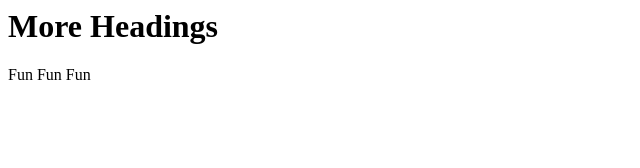
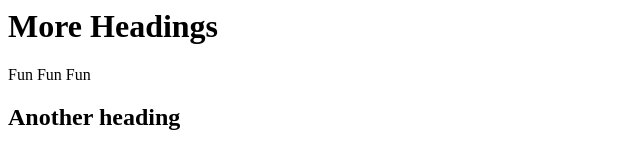
Before and after one commit to AlexciaRose/demo-repo2, a plain HTML site: page index.html in a window 1280 px wide. Shown: the whole page, without its empty margins (0-640 px from the left). Drawn offline with Linux system fonts and the light colour scheme.

Commit message:
Updated both

```diff
--- a/index.html
+++ b/index.html
@@ -1,3 +1,5 @@
 <h1>More Headings</h1>
 
 <p>Fun Fun Fun</p>
+
+<h2>Another heading</h2>
```
Also changed, not shown: 1 other file.
